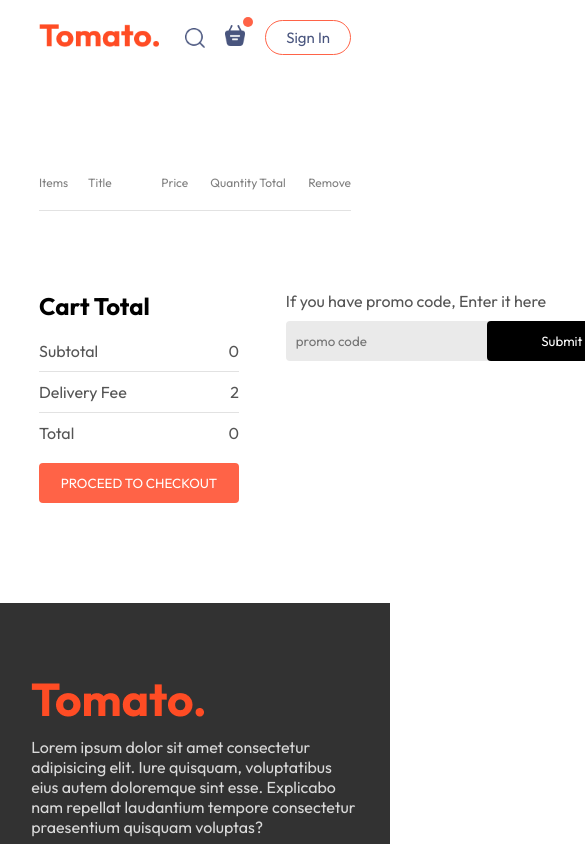
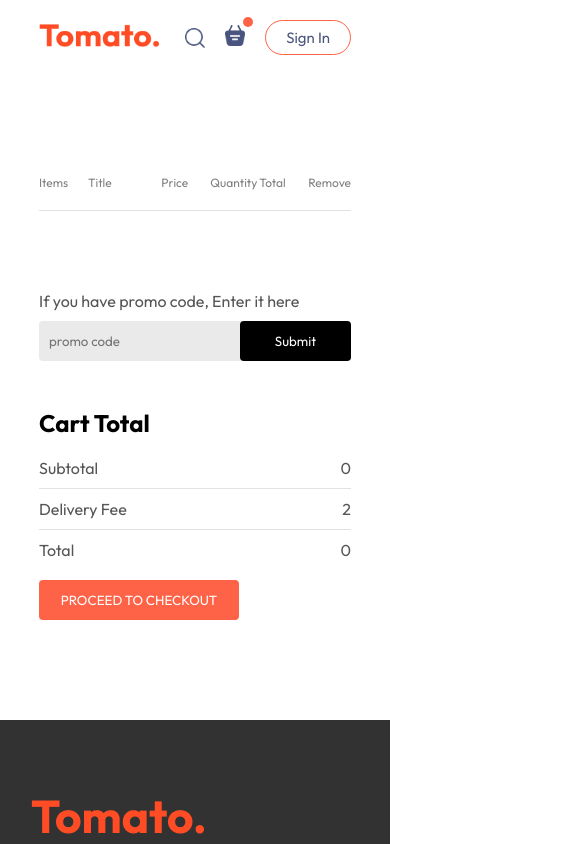
Before and after one commit to 45Aditya/FoodieExpress, a React (Vite) app in the folder frontend/: page /cart in a window 390 px wide. Shown: the top 844 px of the page, 585 px wide, since content can reach past the window. Built offline with nearby package versions, Linux system fonts and the light colour scheme.

Commit message:
add media query

```diff
--- a/frontend/src/pages/Cart/Cart.css
+++ b/frontend/src/pages/Cart/Cart.css
@@ -97,3 +97,13 @@
     border-radius: 4px;
     cursor: pointer;
 }
+
+
+@media (max-width: 750px) {
+    .cart-bottom{
+        flex-direction: column-reverse;
+    }
+    .cart-promocode{
+        justify-content: start;
+    }
+}
```
